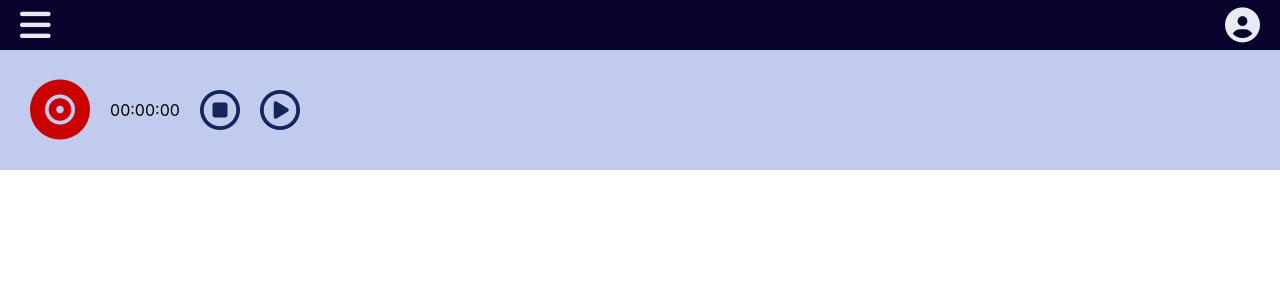
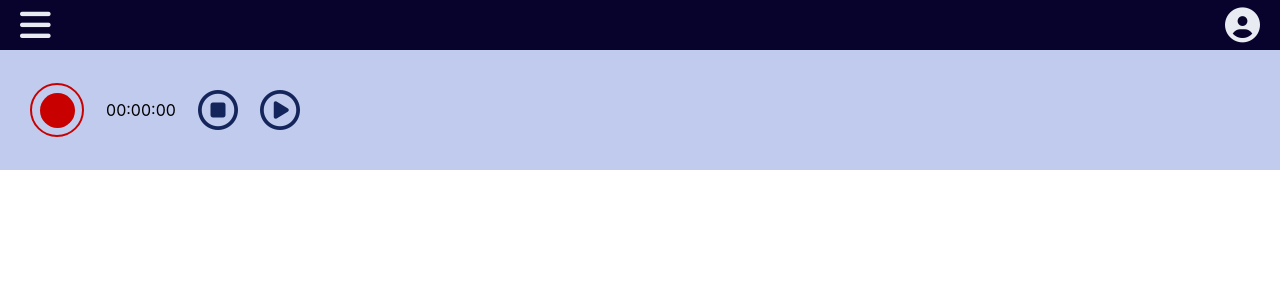
Before and after one commit to ayleenpt/echonotes, a React (Create React App) app: page / in a window 1280 px wide. Shown: the top 300 px of the page. Built offline with nearby package versions, Linux system fonts and the light colour scheme.

Commit message:
recording button

```diff
--- a/src/Components/RecordingSuite.js
+++ b/src/Components/RecordingSuite.js
@@ -3,6 +3,7 @@ import '../Styles/RecordingSuite.css';
 
 function RecordingSuite() {
   const [playPause, setPlayPause] = useState("fa-circle-play");
+  const [recording, setRecording] = useState("");
 
   const clickPlayPause = () => {
     setPlayPause(prev =>
@@ -10,9 +11,20 @@ function RecordingSuite() {
     );
   }
 
+  const clickRecording = () => {
+    setRecording(prev =>
+      prev === "" ? "recording-in-progress" : ""
+    );
+  }
+
   return (
     <div className="recording-suite">
-      <i className="fa-solid fa-record-vinyl"></i>
+      <div className="recording-button">
+        <div
+          className={`inner-circle ${recording}`}
+          onClick={clickRecording}
+        />
+      </div>
       <div className="recording-time">00:00:00</div>
       <i className="recording-icon fa-regular fa-circle-stop"></i>
       <i
--- a/src/Styles/RecordingSuite.css
+++ b/src/Styles/RecordingSuite.css
@@ -18,3 +18,42 @@
   color: #14255b;
   cursor: pointer;
 }
+
+.recording-button {
+  display: flex;
+  align-items: center;
+  justify-content: center;
+  width: 50px;
+  height: 50px;
+  border: 2px solid #c80000;
+  border-radius: 50px;
+  cursor: pointer;
+}
+
+.inner-circle {
+  width: 35px;
+  height: 35px;
+  background-color: #c80000;
+  border-radius: 50px;
+}
+
+.recording-in-progress {
+  animation: pulse 2s infinite;
+}
+
+@keyframes pulse {
+    0% {
+        transform: scale(0.95);
+        box-shadow: 0 0 0 0 rgba(40, 0, 0, 0.7);
+    }
+
+    70% {
+        transform: scale(1);
+        box-shadow: 0 0 0 5px rgba(40, 0, 0, 0);
+    }
+
+    100% {
+        transform: scale(0.95);
+        box-shadow: 0 0 0 0 rgba(40, 0, 0, 0);
+    }
+}
```
